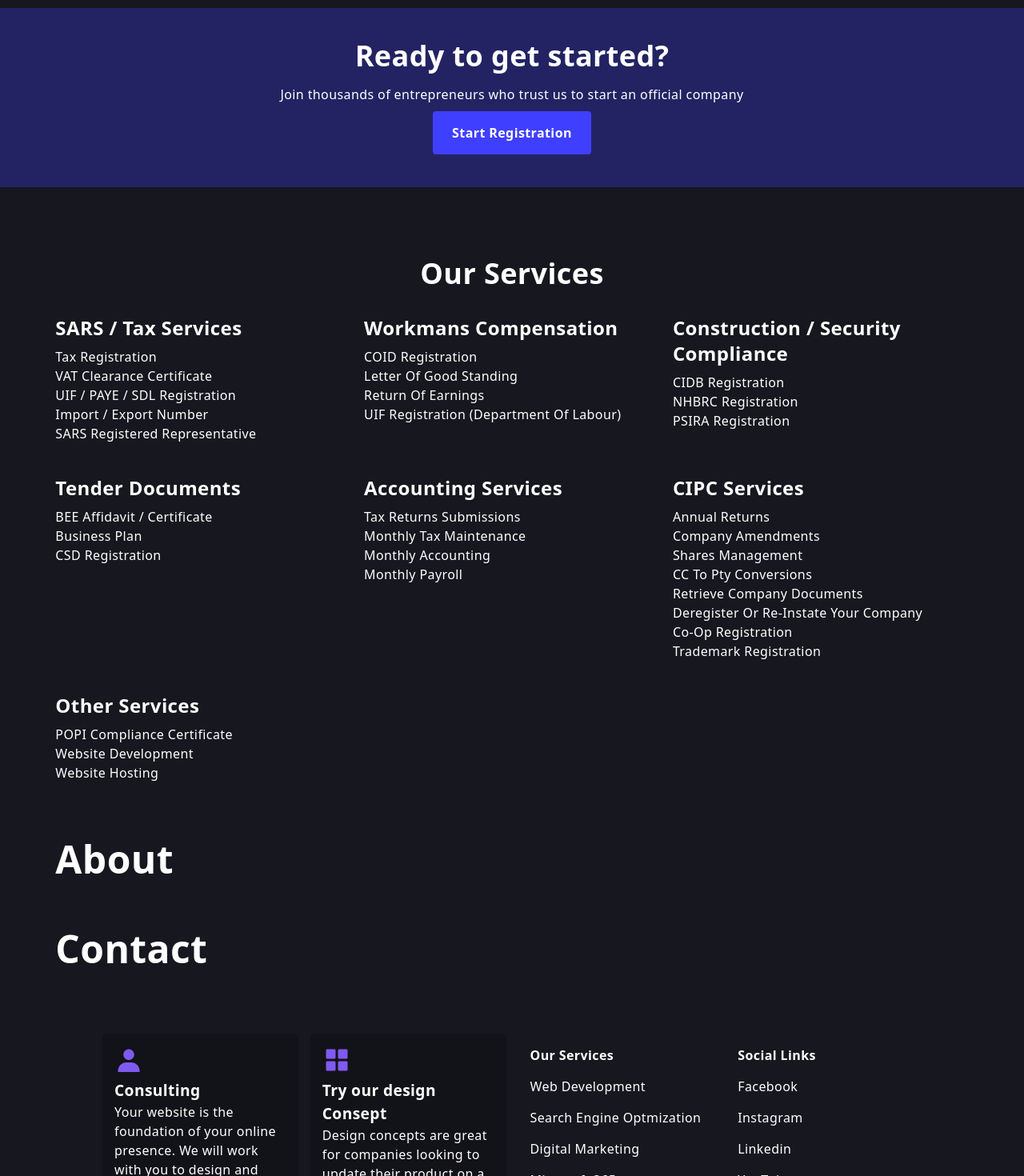
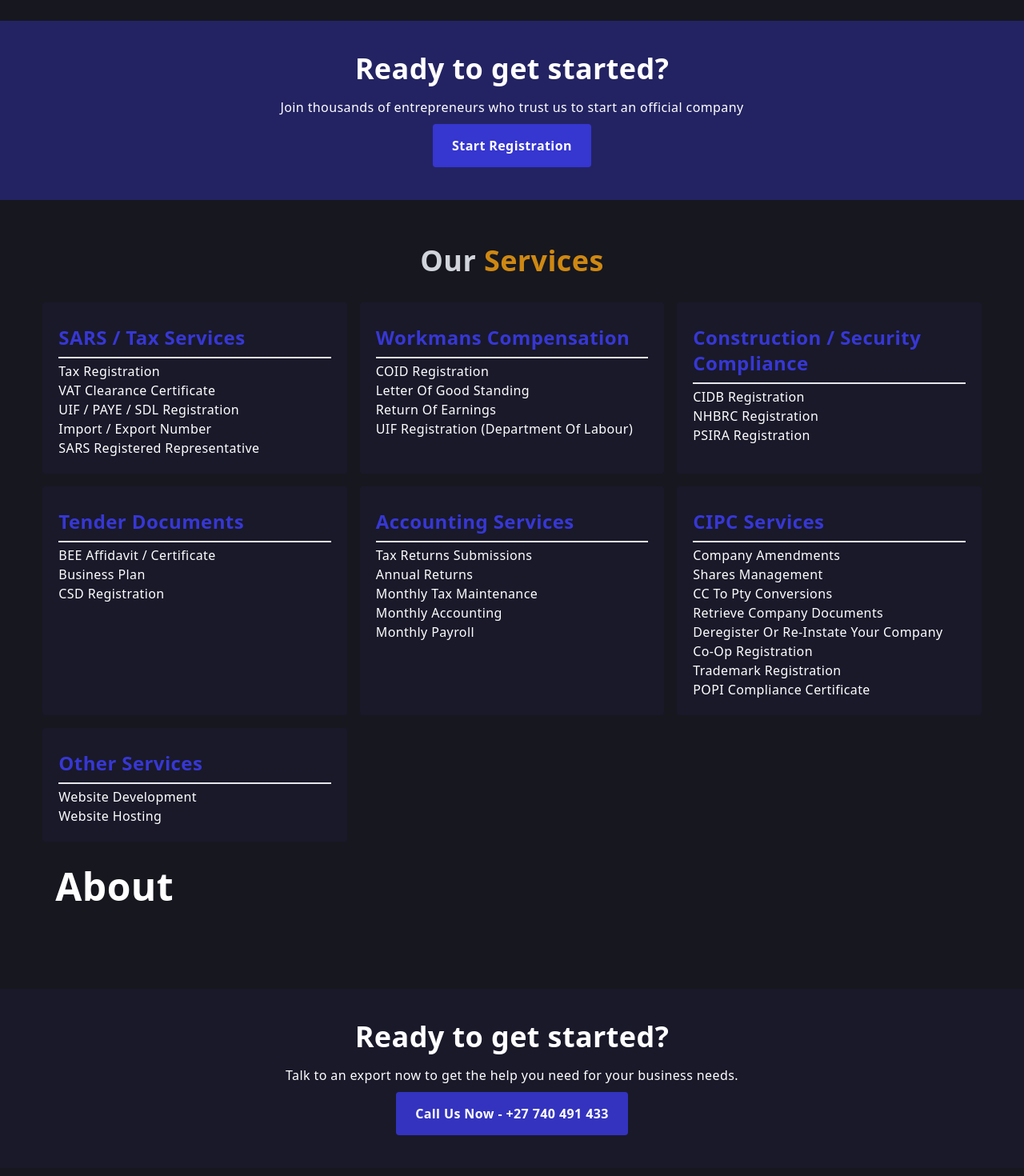
Before and after one commit to jchademwiri/king-tax-accounting-services, a Next.js app: page / in a window 1280 px wide. Shown: the part 1080-2550 px from the top of the page at 80% size. Built offline with nearby package versions, Linux system fonts and the light colour scheme.

Commit message:
design change on CTA component and made it more re-usable

```diff
--- a/src/components/CTA/index.js
+++ b/src/components/CTA/index.js
@@ -1,13 +1,15 @@
-const CTA = ({ CTADescription, CTAText, link }) => {
+const CTA = ({ CTADescription, CTAText, link, color }) => {
 	return (
 		<div>
-			<div className='grid w-full my-10 text-center bg-primary/30 '>
+			<div
+				className='grid w-full my-10 text-center bg-primary/30 '
+				style={{ backgroundColor: color }}>
 				<div className='mx-auto w-11/12 max-w-[1240px]   py-10'>
 					<h2>Ready to get started?</h2>
 					<p className='py-2 my-2 '>{CTADescription}</p>
 					<div className='py-2 my-2'>
 						<a
-							className='p-4 px-6 font-semibold rounded bg-primary '
+							className='p-4 px-6 font-semibold rounded bg-primary/70'
 							href={link}>
 							{CTAText}
 						</a>
--- a/src/components/Contact/index.js
+++ b/src/components/Contact/index.js
@@ -1,8 +1,15 @@
+import CTA from '../CTA';
+
 const Contact = () => {
+	const desc =
+		'Talk to an export now to get the help you need for your business needs.';
+	const text = 'Call Us Now - +27 740 491 433';
+	const link = 'tel:+27740491433';
+	const color = 'hsla(240, 100%, 62%, 0.05)';
 	return (
 		<section id='contact'>
-			<div className=' mx-auto  grid  w-11/12 max-w-[1240px] p-4 py-8'>
-				<h1>Contact</h1>
+			<div className='grid py-8 mx-auto '>
+				<CTA CTAText={text} CTADescription={desc} color={color} link={link} />
 			</div>
 		</section>
 	);
--- a/src/components/Navbar/data.js
+++ b/src/components/Navbar/data.js
@@ -10,6 +10,7 @@ export const links = [
 		name: 'Services',
 		link: '/#services',
 	},
+
 	{
 		name: 'About',
 		link: '/#about',
--- a/src/components/Navbar/index.js
+++ b/src/components/Navbar/index.js
@@ -55,7 +55,7 @@ const Navbar = () => {
 								</li>
 							))}
 						</ul>
-						<div onClick={handleNav} className='md:hidden'>
+						<div onClick={handleNav} className='cursor-pointer md:hidden'>
 							<svg
 								width='26'
 								height='18'
--- a/src/components/Register/index.js
+++ b/src/components/Register/index.js
@@ -3,8 +3,8 @@ import { steps } from './data';
 
 const Register = () => {
 	return (
-		<section>
-			<div className='mx-auto my-8 grid w-11/12 max-w-[1240px]  '>
+		<section className='w-full py-4 my-4 '>
+			<div className='mx-auto   grid w-11/12 max-w-[1240px]  '>
 				<div className='mb-4 text-center '>
 					<h2>How to register a company</h2>
 					<p className='p-2 text-accent'>
@@ -16,7 +16,7 @@ const Register = () => {
 						steps.map((step, index) => (
 							<div
 								key={index}
-								className='service-box rounded-md bg-primary/5 p-4'>
+								className='p-4 rounded-md service-box bg-primary/5'>
 								<div>
 									<div>
 										<Image
@@ -31,16 +31,16 @@ const Register = () => {
 											{step.title}
 										</h3>
 									</div>
-									<div className='my-6 box-content'>
+									<div className='box-content my-6'>
 										<p>{step.description}</p>
 									</div>
 									{step.link && (
-										<div className='box-footer my-2 py-2 text-center'>
+										<div className='py-2 my-2 text-center box-footer'>
 											<a
 												href={step.link}
 												target='_blank'
 												rel='noreferrer'
-												className='block rounded bg-primary/70 p-2 font-semibold'>
+												className='block p-2 font-semibold rounded bg-primary/70'>
 												{step.linkText && <>{step.linkText}</>}
 											</a>
 										</div>
--- a/src/components/Services/data.js
+++ b/src/components/Services/data.js
@@ -15,53 +15,42 @@ export const services = [
 			'COID Registration',
 			'Letter Of Good Standing',
 			'Return Of Earnings',
-			' UIF Registration (Department Of Labour)',
+			'UIF Registration (Department Of Labour)',
 		],
 	},
 	{
 		name: 'Construction / Security Compliance',
-		items: [
-			' CIDB Registration',
-			' NHBRC Registration',
-			' PSIRA Registration',
-		],
+		items: ['CIDB Registration', 'NHBRC Registration', 'PSIRA Registration'],
 	},
 	{
-		name: ' Tender Documents',
-		items: [
-			'BEE Affidavit / Certificate',
-			'Business Plan',
-			'CSD Registration',
-		],
+		name: 'Tender Documents',
+		items: ['BEE Affidavit / Certificate', 'Business Plan', 'CSD Registration'],
 	},
 	{
 		name: 'Accounting Services',
 		items: [
 			'Tax Returns Submissions',
+			'Annual Returns',
 			'Monthly Tax Maintenance',
-			' Monthly Accounting ',
+			'Monthly Accounting ',
 			'Monthly Payroll',
 		],
 	},
 	{
 		name: 'CIPC Services',
 		items: [
-			' Annual Returns',
 			'Company Amendments',
 			'Shares Management',
 			'CC To Pty Conversions',
-			'    Retrieve Company Documents',
+			'Retrieve Company Documents',
 			'Deregister Or Re-Instate Your Company',
 			'Co-Op Registration',
 			'Trademark Registration',
+			'POPI Compliance Certificate',
 		],
 	},
 	{
 		name: 'Other Services',
-		items: [
-			'POPI Compliance Certificate',
-			'Website Development',
-			'Website Hosting',
-		],
+		items: ['Website Development', 'Website Hosting'],
 	},
 ];
--- a/src/components/Services/index.js
+++ b/src/components/Services/index.js
@@ -1,14 +1,18 @@
 import { services } from './data';
 const Services = () => {
 	return (
-		<section id='services'>
-			<div className=' mx-auto grid w-11/12  max-w-[1240px] p-4 py-8'>
-				<h2 className='py-2 my-2 text-center'>Our Services </h2>
-				<div className='grid gap-4 md:grid-cols-2 lg:grid-cols-3'>
+		<section id='services' className=''>
+			<div className=' mx-auto grid w-11/12  max-w-[1240px] '>
+				<h2 className='pb-4 my-4 text-gray-300 sm:text-center'>
+					Our <span className='text-accent/80'>Services</span>
+				</h2>
+				<div className='grid gap-4 sm:grid-cols-2 lg:grid-cols-3'>
 					{services.map((service, index) => (
-						<div key={index} className='py-2'>
-							<div className=''>
-								<h3 className='my-2 text-2xl'>{service.name}</h3>
+						<div key={index} className='p-5 rounded bg-primary/5'>
+							<div className='mb-1 border-b-2'>
+								<h3 className='my-2 text-2xl text-primary/80'>
+									{service.name}
+								</h3>
 							</div>
 							<div className=''>
 								{service.items.map((item, index) => (
--- a/src/pages/index.js
+++ b/src/pages/index.js
@@ -10,6 +10,7 @@ export default function Home() {
 		'Join thousands of entrepreneurs who trust us to start an official company';
 	const text = 'Start Registration';
 	const link = 'https://wa.me/message/AQCSRA3QZVK7G1';
+
 	return (
 		<>
 			<Hero />
--- a/src/styles/globals.scss
+++ b/src/styles/globals.scss
@@ -10,7 +10,7 @@
 
 html {
 	scroll-behavior: smooth;
-	scroll-padding-top: 60px;
+	scroll-padding-top: 70px;
 }
 
 @layer base {
@@ -33,7 +33,7 @@ html {
 	}
 
 	h2 {
-		@apply text-3xl sm:text-4xl;
+		@apply lg:text-4xl text-2xl;
 	}
 
 	button {
@@ -50,3 +50,6 @@ html {
 .box-shadow {
 	box-shadow: inset 0 0 0 1000px rgba(0, 0, 0, 0.5);
 }
+.testbox {
+	color: hsla(240, 100%, 62%, 0.051);
+}
```
Also changed, not shown: src/notes/notes.md (+1 -1 lines), 1 other file (tests, documents, lock files or other folders).
